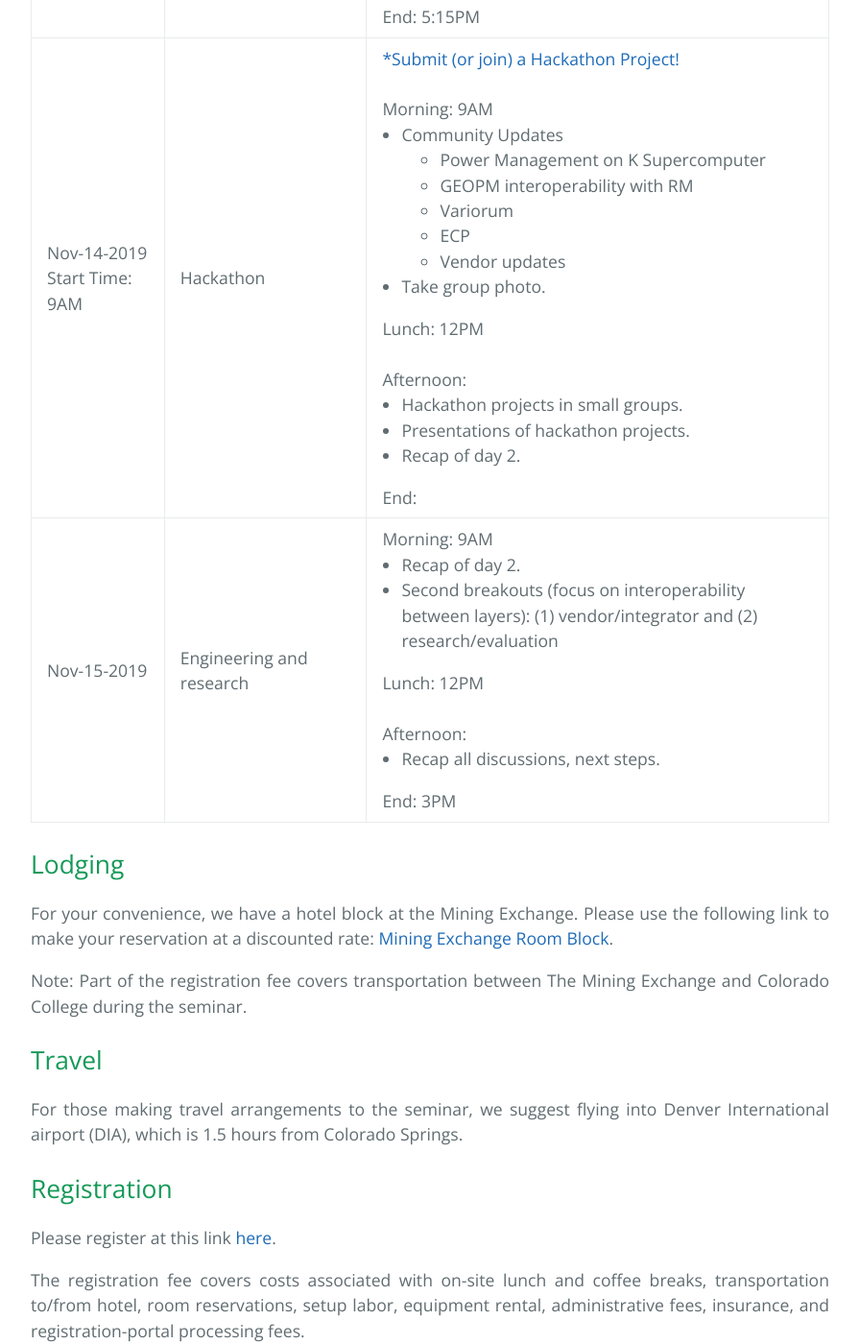
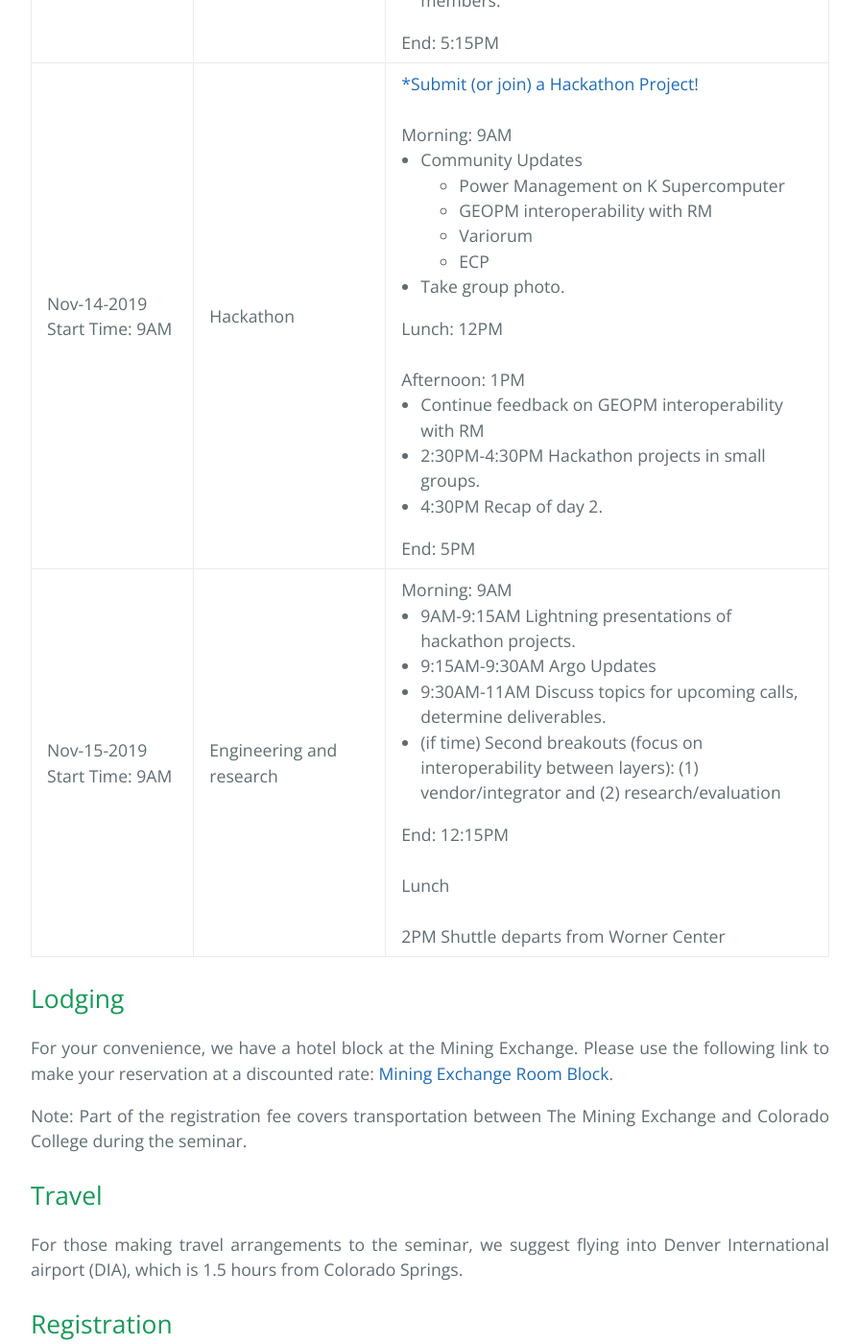
Before and after one commit to HPCPowerStack/hpcpowerstack.github.io, a Jekyll site: the page built from powerstack-nov19.md, in a window 1280 px wide and 1400 px high, scrolled down 2003 px. Shown: the whole window at 96% size, without its empty margins (192-1087 px from the left). Built offline with Jekyll 4.4.1, drawn with Linux system fonts in a browser that asks for light colours; the repository's description, which GitHub fills in, is left out.

Commit message:
Update schedule for day 3

```diff
--- a/powerstack-nov19.md
+++ b/powerstack-nov19.md
@@ -75,37 +75,35 @@ There will be coffee breaks and on-site lunch provided each day.
               <li>GEOPM interoperability with RM</li>
               <li>Variorum</li>
               <li>ECP</li>
-              <li>Vendor updates</li>
             </ul>
           <li>Take group photo.</li>
         </ul>
 
         Lunch: 12PM<br/><br/>
 
-        Afternoon:
+        Afternoon: 1PM
         <ul style="padding-left:20px">
-          <li>Hackathon projects in small groups.</li>
-          <li>Presentations of hackathon projects.</li>
-          <li>Recap of day 2.</li>
+          <li>Continue feedback on GEOPM interoperability with RM</li>
+          <li>2:30PM-4:30PM Hackathon projects in small groups.</li>
+          <li>4:30PM Recap of day 2.</li>
         </ul>
-        End:
+        End: 5PM
       </td>
     </tr>
     <tr>
-      <td align="left">Nov-15-2019</td>
+      <td align="left">Nov-15-2019 Start Time: 9AM</td>
       <td align="left">Engineering and research</td>
       <td align="left">
         Morning: 9AM
         <ul style="padding-left:20px">
-          <li>Recap of day 2.</li>
-          <li>Second breakouts (focus on interoperability between layers): (1) vendor/integrator and (2) research/evaluation</li>
+          <li>9AM-9:15AM Lightning presentations of hackathon projects.</li>
+          <li>9:15AM-9:30AM Argo Updates</li>
+          <li>9:30AM-11AM Discuss topics for upcoming calls, determine deliverables.</li>
+          <li>(if time) Second breakouts (focus on interoperability between layers): (1) vendor/integrator and (2) research/evaluation</li>
         </ul>
-        Lunch: 12PM<br/><br/>
-        Afternoon:
-        <ul style="padding-left:20px">
-          <li>Recap all discussions, next steps.</li>
-        </ul>
-        End: 3PM
+        End: 12:15PM<br/><br/>
+        Lunch<br/><br/>
+        2PM Shuttle departs from Worner Center<br/>
       </td>
     </tr>
   </tbody>
```
